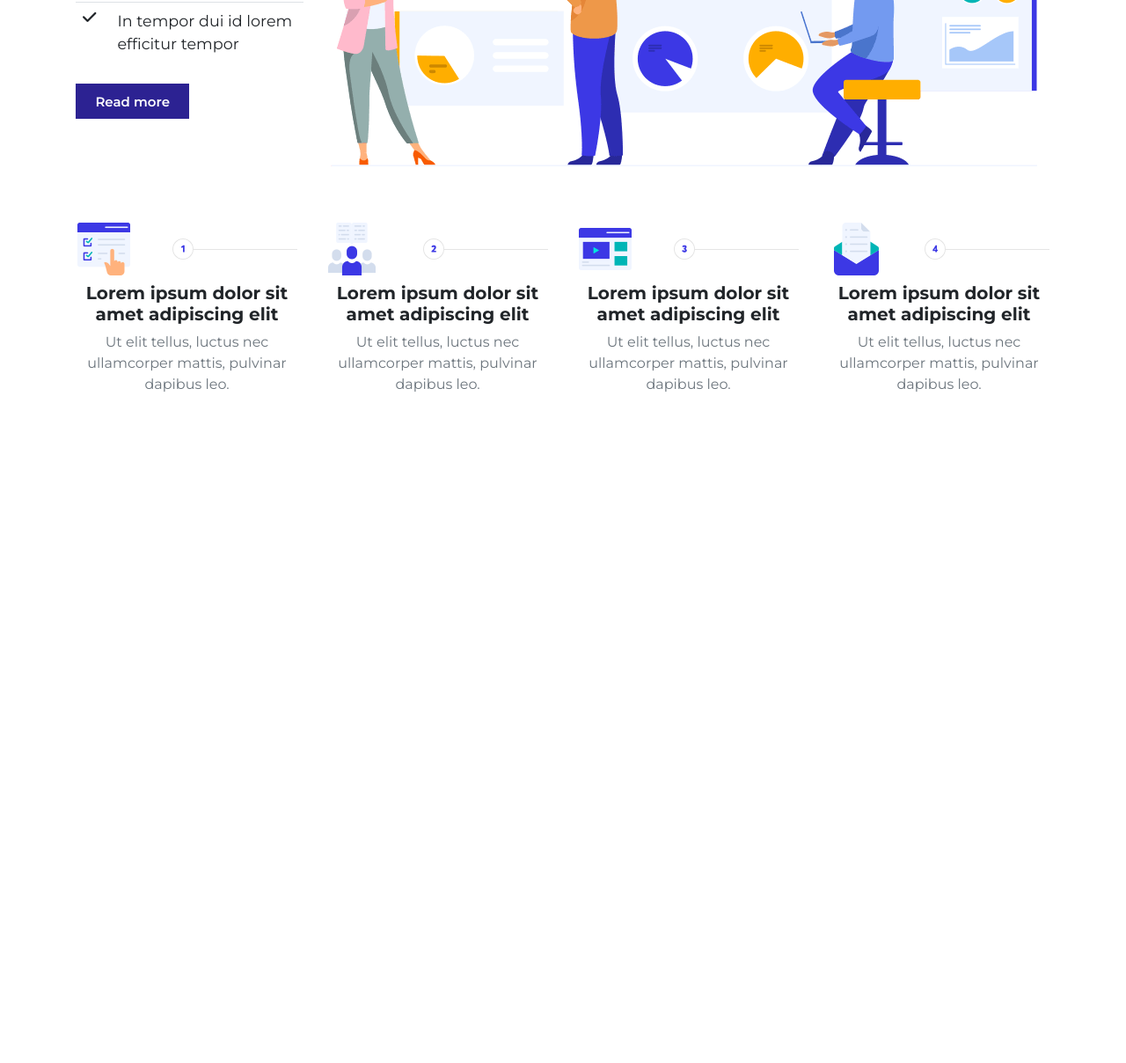
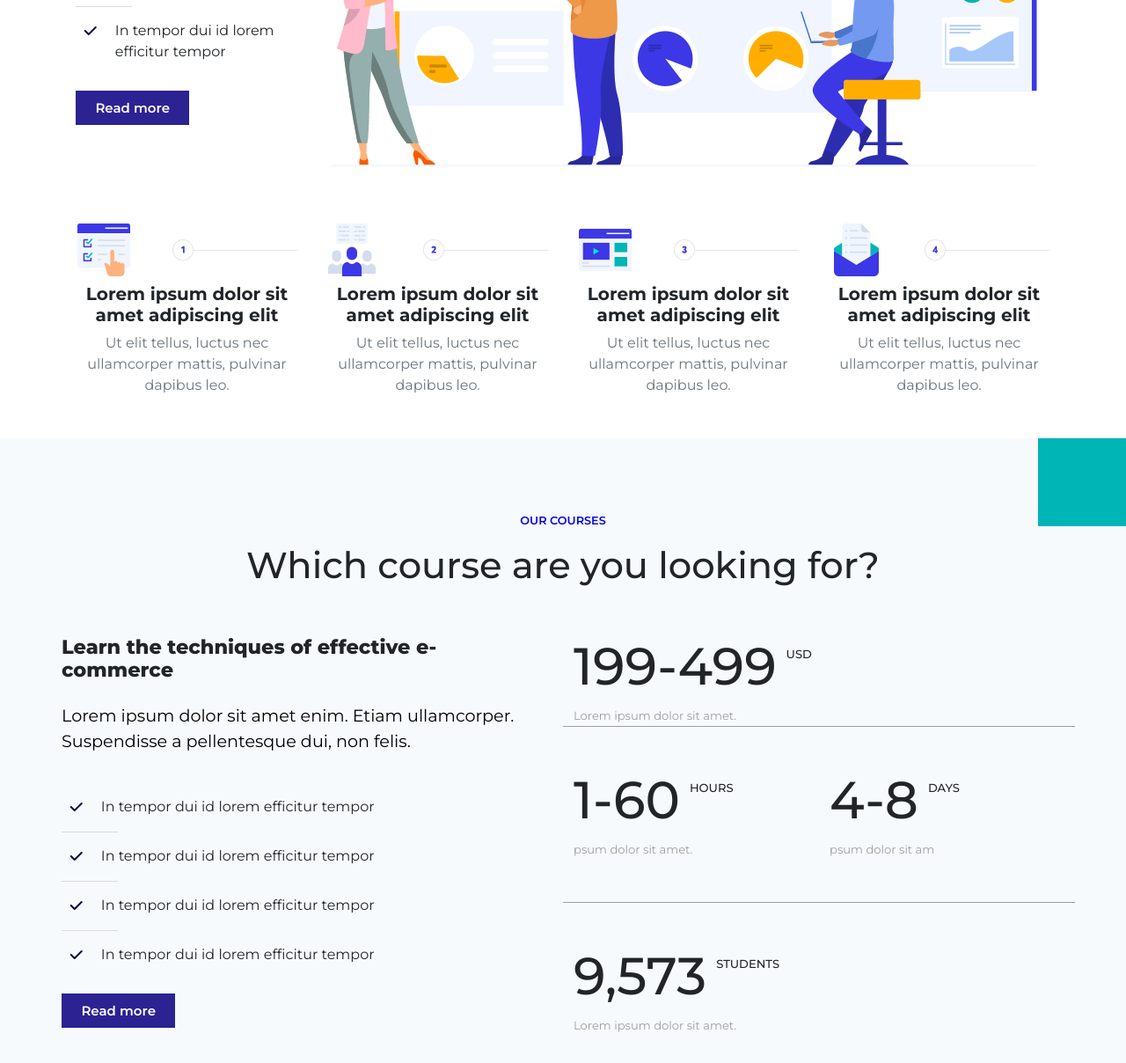
Before and after one commit to fl-amitpaul/c-becourse, a plain HTML site: page index.html in a window 1280 px wide. Shown: the part 1264-2472 px from the top of the page at 88% size. Before the commit the page ends 1761 px from the top, so only its background shows below. Drawn offline with nearby package versions, Linux system fonts and the light colour scheme.

Commit message:
design our courses section

```diff
--- a/index.html
+++ b/index.html
@@ -140,7 +140,7 @@
               <div class="banner-course__details row">
                 <div class="banner-course__learn-more col-auto">
                   <i class="fa-solid fa-circle-arrow-right align-text-top"></i
-                  ><span class="align-top">Learn more</span>
+                  ><a href="#" class="align-top">Learn more</a>
                 </div>
                 <div class="col-auto ms-auto">
                   How to create and manage an e-commerce platform?
@@ -217,25 +217,16 @@
 
           <div class="row works-body">
             <div class="col-md-3 works-details">
-              <div class="text-black mb-5">
+              <span class="text-black">
                 Lorem ipsum dolor sit elit. Ut elit tellus, luctus nec mattis,
                 pulvinar dapibus leo.
-              </div>
-              <ul>
-                <li class="d-flex gap-sm-4 gap-md-1 gap-lg-4 border-bottom p-2">
-                  <i class="fa-solid fa-check"></i>
-                  <div>In tempor dui id lorem efficitur tempor</div>
-                </li>
-                <li class="d-flex gap-sm-4 gap-md-1 gap-lg-4 border-bottom p-2">
-                  <i class="fa-solid fa-check"></i>
-                  <div>In tempor dui id lorem efficitur tempor</div>
-                </li>
-                <li class="d-flex gap-sm-4 gap-md-1 gap-lg-4 p-2 mb-4">
-                  <i class="fa-solid fa-check"></i>
-                  <div>In tempor dui id lorem efficitur tempor</div>
-                </li>
+              </span>
+              <ul class="mt-4 mt-md-5">
+                <li>In tempor dui id lorem efficitur tempor</li>
+                <li>In tempor dui id lorem efficitur tempor</li>
+                <li>In tempor dui id lorem efficitur tempor</li>
               </ul>
-              <button class="btn custom-btn works-btn">Read more</button>
+              <button class="btn custom-btn works-btn mb-5">Read more</button>
             </div>
             <div class="col-md-9">
               <img
@@ -249,7 +240,7 @@
 
         <section class="container my-5">
           <div class="row text-center">
-            <div class="col-md-3">
+            <div class="col-md-3 mb-5 mb-md-0">
               <img class="mb-2" src="./images/course2-how-icon1.png" alt="" />
               <h4 class="fw-bold fs-5">
                 Lorem ipsum dolor sit amet adipiscing elit
@@ -259,7 +250,7 @@
                 leo.</span
               >
             </div>
-            <div class="col-md-3">
+            <div class="col-md-3 mb-5 mb-md-0">
               <img class="mb-2" src="./images/course2-how-icon2.png" alt="" />
               <h4 class="fw-bold fs-5">
                 Lorem ipsum dolor sit amet adipiscing elit
@@ -269,7 +260,7 @@
                 leo.</span
               >
             </div>
-            <div class="col-md-3">
+            <div class="col-md-3 mb-5 mb-md-0">
               <img class="mb-2" src="./images/course2-how-icon3.png" alt="" />
               <h4 class="fw-bold fs-5">
                 Lorem ipsum dolor sit amet adipiscing elit
@@ -279,7 +270,7 @@
                 leo.</span
               >
             </div>
-            <div class="col-md-3">
+            <div class="col-md-3 mb-5 mb-md-0">
               <img class="mb-2" src="./images/course2-how-icon4.png" alt="" />
               <h4 class="fw-bold fs-5">
                 Lorem ipsum dolor sit amet adipiscing elit
@@ -293,6 +284,68 @@
         </section>
       </section>
       <!-- how-it-works section ends here  -->
+
+      <!-- our couses section starts here  -->
+      <section id="our-courses">
+        <div class="our-courses">
+          <img
+            class="img-fluid img-corner"
+            src="./images/course2-sectionbg1.png"
+            alt=""
+          />
+          <div class="container px-4 px-sm-0">
+            <div class="row">
+              <div class="col-12 text-center">
+                <p>Our courses</p>
+                <h2>Which course are you looking for?</h2>
+              </div>
+            </div>
+            <div class="row">
+              <div class="col-md-6 left pe-5">
+                <h4 class="mt-5 mb-4">
+                  Learn the techniques of effective e-commerce
+                </h4>
+                <span>
+                  Lorem ipsum dolor sit amet enim. Etiam ullamcorper.
+                  Suspendisse a pellentesque dui, non felis.
+                </span>
+                <ul class="mt-5">
+                  <li>In tempor dui id lorem efficitur tempor</li>
+                  <li>In tempor dui id lorem efficitur tempor</li>
+                  <li>In tempor dui id lorem efficitur tempor</li>
+                  <li>In tempor dui id lorem efficitur tempor</li>
+                </ul>
+                <button class="btn custom-btn works-btn mb-4">Read more</button>
+              </div>
+              <div class="col-md-6 right">
+                <div class="row">
+                  <div class="col-12">
+                    <h5>199-499 <sup>USD</sup></h5>
+                    <span>Lorem ipsum dolor sit amet.</span>
+                  </div>
+                </div>
+                <div class="row">
+                  <div class="col-md-6">
+                    <h5>1-60 <sup>HOURS</sup></h5>
+                    <span>psum dolor sit amet.</span>
+                  </div>
+                  <div class="col-md-6 mb-5">
+                    <h5>4-8 <sup>DAYS</sup></h5>
+                    <span>psum dolor sit am</span>
+                  </div>
+                </div>
+                <div class="row">
+                  <div class="col-12">
+                    <h5>9,573 <sup>STUDENTS</sup></h5>
+                    <span>Lorem ipsum dolor sit amet.</span>
+                  </div>
+                </div>
+              </div>
+            </div>
+          </div>
+        </div>
+      </section>
+      <!-- our couses section ends here  -->
     </main>
 
     <!-- custom javascript -->
--- a/style.css
+++ b/style.css
@@ -71,12 +71,12 @@ h1 {
 
 h2 {
   font-weight: 500;
-  font-size: 3rem;
+  font-size: clamp(2rem, calc(2vw + 1rem), 3rem);
   line-height: 3rem;
 }
 
 h4 {
-  font-size: 18px;
+  font-size: clamp(0.9rem, calc(2vw + 1rem), 1.4rem);
   font-weight: 800;
   margin-bottom: 0.5rem;
 }
@@ -92,7 +92,6 @@ p {
   font-weight: 600;
   color: rgb(4, 4, 230);
 }
-
 .mb-6 {
   margin-bottom: 4rem;
 }
@@ -209,12 +208,18 @@ p {
   font-size: clamp(0.8rem, calc(0.8rem + 0.5vw), 1rem);
   font-weight: 400;
 }
-.banner-course__details .banner-course__learn-more span {
+.banner-course__details .banner-course__learn-more a {
   font-size: clamp(0.5rem, calc(0.5rem + 0.4vw), 0.7rem);
+  text-decoration: none;
+  color: white;
+}
+.banner-course__details .banner-course__learn-more a:hover {
+  text-decoration: underline;
+  color: rgb(187, 184, 184);
 }
 .banner-course__learn-more i {
   color: var(--tertiary-color);
-  font-size: clamp(0.7rem, calc(1.4vw + 0.5rem), 1rem);
+  font-size: clamp(0.7rem, calc(1.4vw + 0.5rem), 0.8rem);
   margin-right: clamp(0.2rem, calc(0.7vw + 0.2rem), 0.8rem);
 }
 .banner-course__details div:nth-of-type(2) {
@@ -240,15 +245,78 @@ p {
 /* counter section ends here  */
 
 /* how-it-works starts here  */
-.works-details ul {
+.works-details ul,
+.our-courses ul {
   list-style-type: none;
   margin: 0;
   padding: 0;
 }
-.works-details ul li {
-  font-size: clamp(0.9rem, calc(0.9rem + 0.5vw), 1.1rem);
+.works-details ul li,
+.our-courses ul li {
+  font-size: clamp(0.7rem, calc(0.7rem + 0.5vw), 1rem);
+  line-height: 1.5rem;
+  position: relative;
+  margin-bottom: 2rem;
+  margin-left: 2.8rem;
+}
+.works-details ul li::before,
+.our-courses ul li::before {
+  position: absolute;
+  left: -2.1875rem;
+  color: var(--primary-color);
+  font-size: 1rem;
+  font-family: "Font Awesome 5 Free";
+  content: "\f00c";
+  display: inline-block;
+  vertical-align: middle;
+  font-weight: 900;
+}
+.works-details ul li:not(:last-child)::after,
+.our-courses ul li:not(:last-child)::after {
+  display: block;
+  content: "";
+  width: 4rem;
+  height: 0.01rem;
+  background-color: rgb(221, 218, 218);
+  margin-top: 1rem;
+  position: absolute;
+  left: -2.8rem;
 }
 /* how-it-works ends here  */
+
+/* our courses section starts here  */
+.our-courses {
+  background-color: rgb(247, 250, 253);
+  padding-bottom: 5rem;
+}
+.img-corner {
+  margin-bottom: -1rem;
+}
+.our-courses .left span {
+  color: black;
+  font-size: 1.2rem;
+}
+.our-courses .right h5 {
+  font-size: calc(1.3rem + 3vw);
+  font-weight: 500;
+  margin-top: 3rem;
+}
+.our-courses .right h5 sup {
+  font-size: calc(0.5rem + 0.4vw);
+  position: relative;
+  top: calc(-1.2rem + -0.8vw);
+  margin-left: -5px;
+  text-transform: uppercase;
+}
+.our-courses .right span {
+  font-size: calc(0.5rem + 0.4vw);
+  color: #9e9e9e;
+}
+.our-courses .right .row:not(:last-child) {
+  border-bottom: 1px solid #9e9e9e;
+}
+
+/* our courses section ends here  */
 
 /* Responsiveness starts here  */
 @media (max-width: 1200px) {
```
